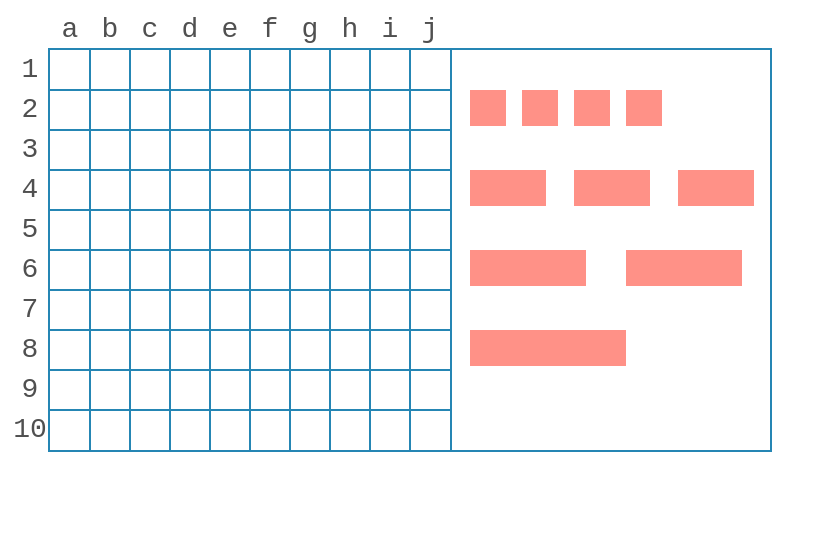
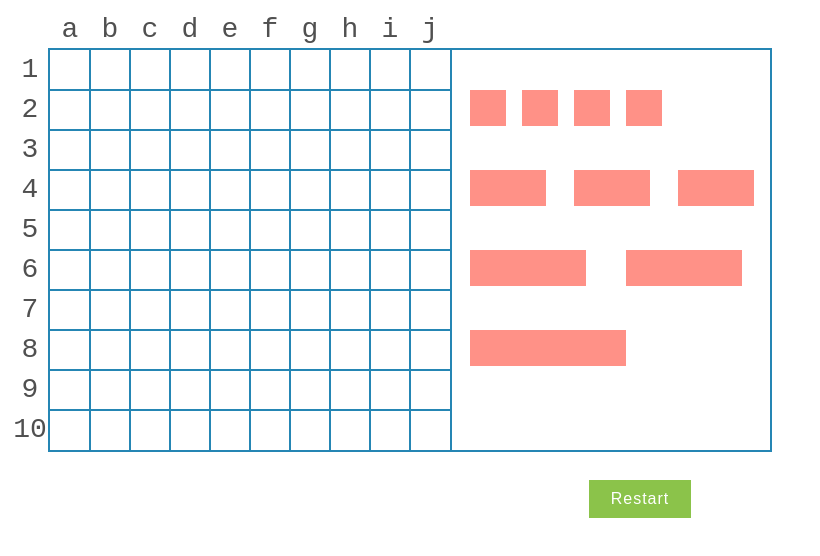
Before and after one commit to ArsenUtepbergenov/battleship, a website built with Vite: page index.html in a window 1280 px wide. Shown: the whole page, without its empty margins (0-820 px from the left). Built offline with nearby package versions, Linux system fonts and the light colour scheme.

Commit message:
feat: dev/have created a raw button

```diff
--- a/index.html
+++ b/index.html
@@ -7,7 +7,7 @@
   </head>
   <body>
     <div id="app">
-      <div id="field">
+      <section id="field">
         <div class="axis-x">
           <span>a</span>
           <span>b</span>
@@ -32,7 +32,9 @@
           <span>9</span>
           <span>10</span>
         </div>
-      </div>
+      </section>
+      <section id="controls">
+      </section>
     </div>
     <script type="module" src="/src/main.ts"></script>
   </body>
--- /dev/null
+++ b/src/components/controls/Button.ts
@@ -0,0 +1,31 @@
+import { ButtonConfig, EventHandlerParams } from '@/models'
+
+export default class Button {
+  private instance: HTMLButtonElement
+
+  constructor({ parentElement, id, width, height, text }: ButtonConfig) {
+    this.instance = document.createElement('button')
+
+    this.init({ parentElement, id, width, height, text })
+  }
+
+  private init({ parentElement, id, width, height, text = '' }: ButtonConfig): void {
+    try {
+      const parent = document.getElementById(parentElement)
+
+      if (parent) {
+        id && this.instance.setAttribute('id', `${parentElement}-${id}`)
+        this.instance.innerHTML = text
+        parent.appendChild(this.instance)
+      } else {
+        throw new Error(`Can't find the '${parentElement}' element`)
+      }
+    } catch (error) {
+      console.error(error)
+    }
+  }
+
+  public set click(fn: EventHandlerParams) {
+    this.instance.onclick = fn
+  }
+}
--- a/src/entities/Field.ts
+++ b/src/entities/Field.ts
@@ -21,6 +21,15 @@ export default class Field {
     this.c = this.field.ctx
 
     this.setHandlers()
+  }
+
+  public clear(): void {
+    this.resetCurrentShip()
+    this.gridPositions = Utilities.createMatrix(Config.gridPositionsSize, Config.gridPositionsSize)
+
+    this.activeShipsOnField.forEach(ship => this.moveToStartPosition(ship))
+
+    this.redrawShips()
   }
 
   public get ctx(): CanvasRenderingContext2D {
@@ -204,18 +213,12 @@ export default class Field {
       if (!currentShipStartPosition) return
 
       const { x, y } = currentShipStartPosition
+
+      if (ship.orientation === Orientation.V) ship.changeOrientation()
+
       ship.setPosition(x, y)
       this.redrawShips()
     }
-  }
-
-  private clear(): void {
-    this.resetCurrentShip()
-    this.gridPositions = Utilities.createMatrix(Config.gridPositionsSize, Config.gridPositionsSize)
-
-    this.activeShipsOnField.forEach(ship => this.moveToStartPosition(ship))
-
-    this.redrawShips()
   }
 
   private resetCurrentShip(): void {
--- a/src/instances/Battleship.ts
+++ b/src/instances/Battleship.ts
@@ -18,6 +18,10 @@ export default class Battleship {
     this.putShipsToField()
   }
 
+  public rerun(): void {
+    this.field.clear()
+  }
+
   private putShipsToField(): void {
     this.field.putShips(this.ships)
   }
--- a/src/main.ts
+++ b/src/main.ts
@@ -1,3 +1,4 @@
+import Button from './components/controls/Button'
 import Battleship from './instances/Battleship'
 //
 import './styles/base.css'
@@ -6,6 +7,16 @@ function main() {
   const game = new Battleship()
 
   game.run()
+
+  const restartButton = new Button({
+    parentElement: 'controls',
+    id: 'restart-button',
+    text: 'restart',
+  })
+
+  restartButton.click = () => {
+    game.rerun()
+  }
 }
 
 main()
--- a/src/styles/base.css
+++ b/src/styles/base.css
@@ -45,3 +45,24 @@ canvas {
   left: 50px;
   top: 50px;
 }
+
+#controls {
+  display: flex;
+  justify-content: center;
+  margin-top: 20px;
+}
+
+button {
+  border: 0;
+  padding: 10px 22px;
+  text-transform: capitalize;
+  font-size: 1em;
+  background-color: #8bc34a;
+  color: white;
+  letter-spacing: 1px;
+  cursor: pointer;
+}
+
+button:hover {
+  background-color: #7bae37;
+}
```
Also changed, not shown: src/models/index.ts (+8 -0 lines).
